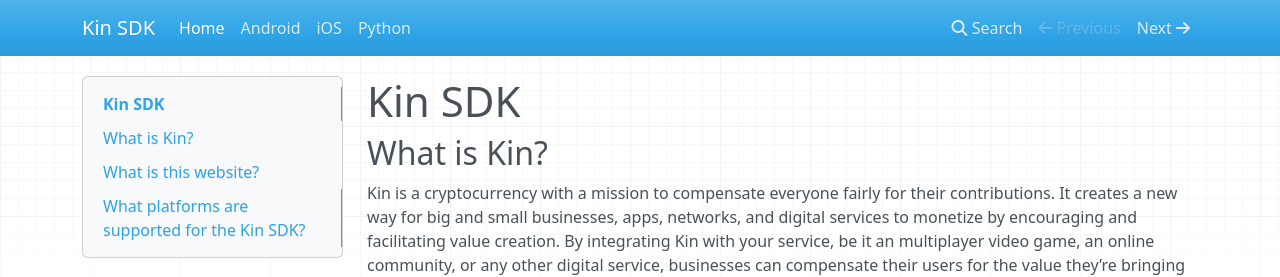
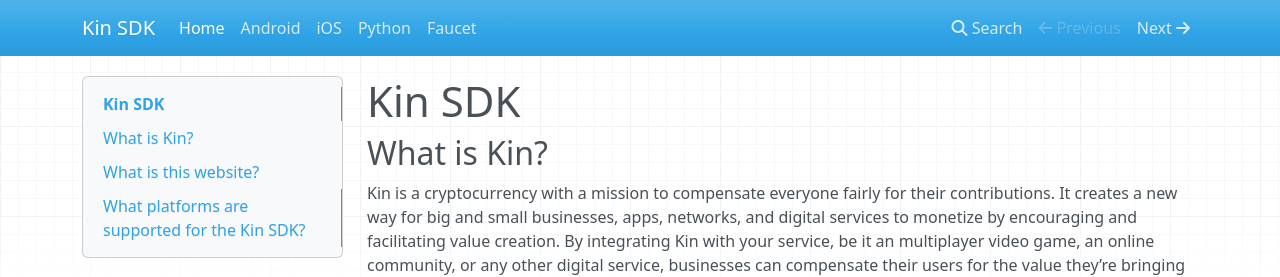
Before and after one commit to kinecosystem/kin-core-docs, an MkDocs documentation site: the page built from docs/index.md, in a window 1280 px wide. Shown: the top 277 px of the page. Built offline with MkDocs 1.6.1, drawn with Linux system fonts in a browser that asks for light colours; nearby versions of some CDN libraries; old or Windows-style settings are respelled for this version of MkDocs.

Commit message:
add faucet to mkdocs

```diff
--- a/mkdocs.yml
+++ b/mkdocs.yml
@@ -4,3 +4,4 @@
   - Android: android.md
   - iOS: ios.md
   - Python: python.md
+  - Faucet: faucet.md
```
